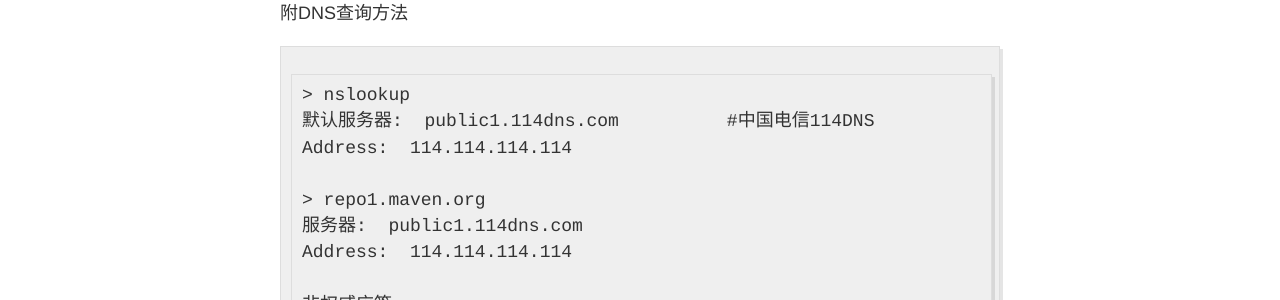
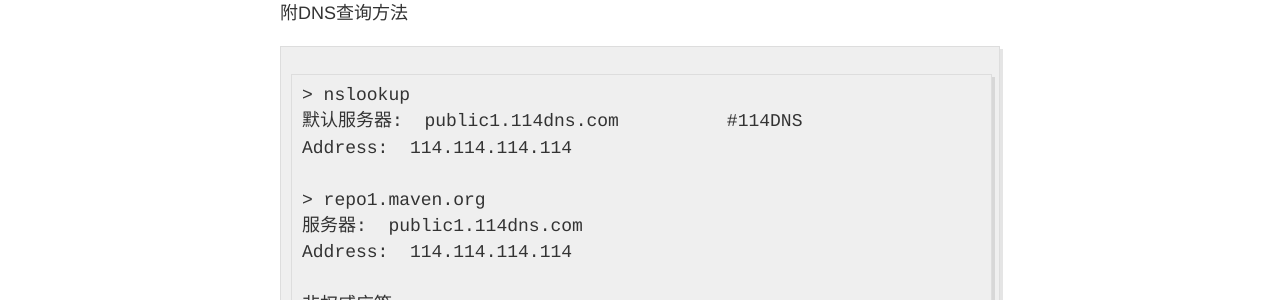
Before and after one commit to mingyangxiao/blog, a Jekyll site: the page built from _posts/2015-11-26-nexus-dns.md, in a window 1280 px wide. Shown: the part 495-795 px from the top of the page. Built offline with Jekyll 4.4.1, drawn with Linux system fonts in a browser that asks for light colours; Markdown is read by kramdown in place of the engine named in the settings; some of the changed text lies outside the part shown.

Commit message:
update 2015-11-26-nexus-dns.md

````diff
--- a/_posts/2015-11-26-nexus-dns.md
+++ b/_posts/2015-11-26-nexus-dns.md
@@ -17,7 +17,7 @@
 
 ```
 > nslookup
-默认服务器:  public1.114dns.com          #中国电信114DNS
+默认服务器:  public1.114dns.com          #114DNS
 Address:  114.114.114.114
 
 > repo1.maven.org
````
